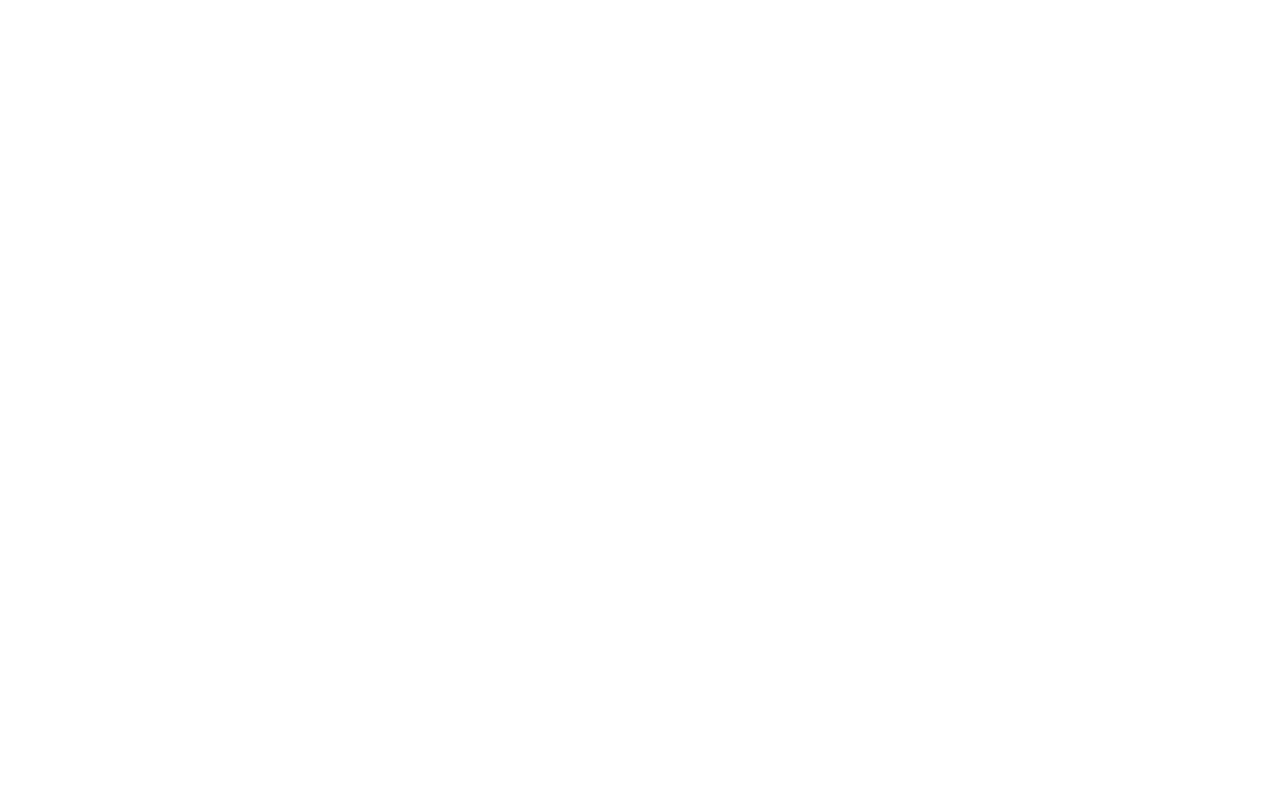
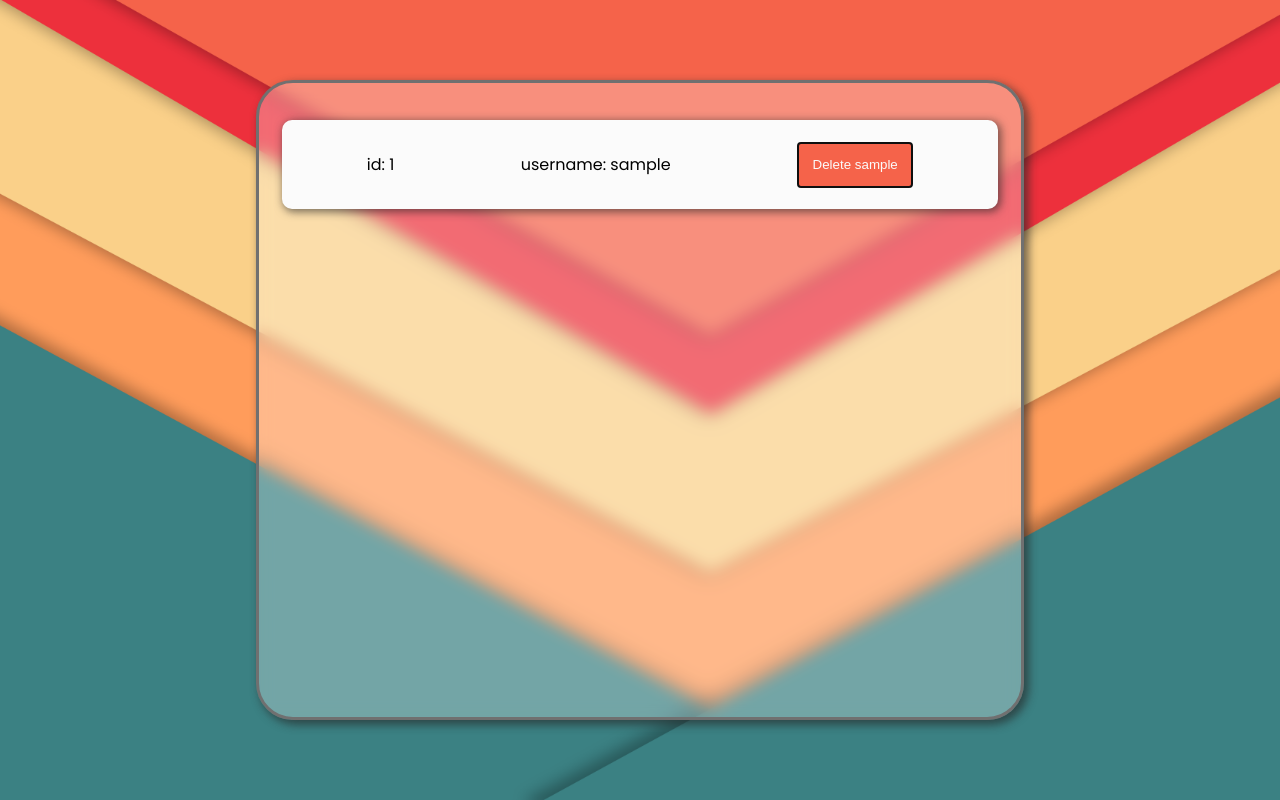
Before and after one commit to UssefBhl/Youssef_Bouhalla, a PHP site: page /admin.php in a window 1280 px wide. Before the commit the page is empty. Run offline with PHP 8.4, Linux system fonts and the light colour scheme; tables that the repository leaves empty or names only in its code hold one stand-in row (values such as "Sample post").

Commit message:
finished

```diff
--- a/PHP-COMMENT-PROJECT/admin.php
+++ b/PHP-COMMENT-PROJECT/admin.php
@@ -4,9 +4,41 @@
     <meta charset="UTF-8">
     <meta http-equiv="X-UA-Compatible" content="IE=edge">
     <meta name="viewport" content="width=device-width, initial-scale=1.0">
+    <link rel="stylesheet" href="css/administration.css">
+    <link rel="preconnect" href="https://fonts.gstatic.com">
+    <link href="https://fonts.googleapis.com/css2?family=Poppins:wght@400;500&display=swap" rel="stylesheet">
     <title>Administration</title>
 </head>
 <body>
+    <div class="container" role="main">
+        <div class="users_section">
+
+        </div>
+    </div>
+
+
+    <script src="https://ajax.googleapis.com/ajax/libs/jquery/3.5.1/jquery.min.js"></script>
+    <script>
+        $(document).ready(function() {
+            $(".users_section").load('select_users.php');
+        });
+    </script>
+    <script>
+        $(document).on('click','.btn', function(){
+            var user_name = $(this).html().slice(7);
+
+            $.ajax({
+                url: 'delete_users.php',
+                method: 'POST',
+                data:{
+                    user: user_name,
+                },
+                success: function(data){
+                    $(".users_section").load('select_users.php');
+                }
+            });
+        });
+    </script>
 
 </body>
 </html>
--- /dev/null
+++ b/PHP-COMMENT-PROJECT/css/administration.css
@@ -0,0 +1,56 @@
+*{
+    margin: 0%;
+    padding: 0%;
+    box-sizing: border-box;
+}
+.container{
+    background-image: url('../img/background.png');
+    background-size: cover;
+    font-family: 'poppins';
+    height: 100vh;
+    display: grid;
+    grid-template-columns: 20% 60% 20%;
+    grid-template-rows: 20% 60% 20%;
+}
+.container :is(.users_section){
+    grid-area: 1/2/4/3;
+    display: flex;
+    flex-direction: column;
+    background-color: rgba(255, 255, 255, 0.288);
+    backdrop-filter: blur(8px);
+    -webkit-backdrop-filter: blur(8px);
+    height: 80%;
+    margin: auto 0;
+    border: 3px solid #707070;
+    padding: 3%;
+    border-radius: 37px;
+    overflow: auto;
+    box-shadow: 4px 4px 8px 1px rgba(37, 37, 37, 0.616);
+    scrollbar-width: none;
+}
+.users_section::-webkit-scrollbar{
+    display: none;
+}
+.user{
+    display: flex;
+    flex-direction: row;
+    justify-content: space-around;
+    align-items: center;
+    padding: 3%;
+    margin-top: 2%;
+    background-color: #FBFBFB;
+    border-radius: 10px;
+    box-shadow: 2px 2px 8px 1px rgba(37, 37, 37, 0.616);
+}
+button{
+    border: none;
+    background-color: #F5634A;
+    padding: 2%;
+    border: 2px solid #0f0f0f;
+    border-radius: 4px;
+    color: #FBFBFB;
+    font-weight: 500;
+}
+button:hover{
+    background-color: #ED303C;
+}
--- a/PHP-COMMENT-PROJECT/css/comments.css
+++ b/PHP-COMMENT-PROJECT/css/comments.css
@@ -3,7 +3,6 @@
     padding: 0%;
     box-sizing: border-box;
 }
-
 .container{
     background-image: url('../img/background.png');
     background-size: cover;
--- /dev/null
+++ b/PHP-COMMENT-PROJECT/select_users.php
@@ -0,0 +1,14 @@
+<?php
+    include_once('connection.php');
+    $query = "SELECT * FROM user";
+    $result = mysqli_query($connect,$query);
+    while ($row = mysqli_fetch_assoc($result)) {
+        $id = $row['user_id'];
+        $username = $row['username'];
+        echo "<div class='user'>";
+            echo "<p>id: $id</p>";
+            echo "<p class='usern'>username: $username</p>";
+            echo "<button type='button' class='btn'>Delete $username</button>";
+        echo "</div>";
+    }
+?>
```
Also changed, not shown: PHP-COMMENT-PROJECT/delete_users.php (added, +13 -0 lines).
